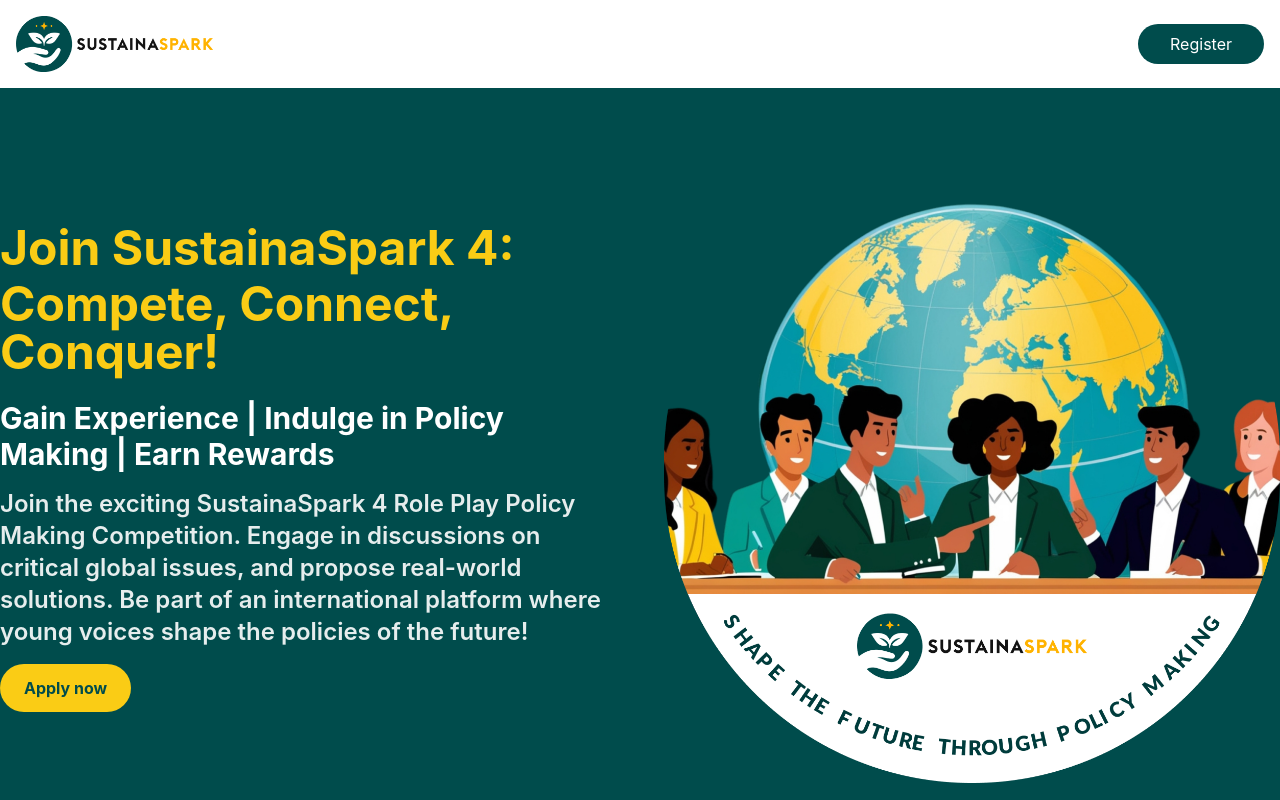
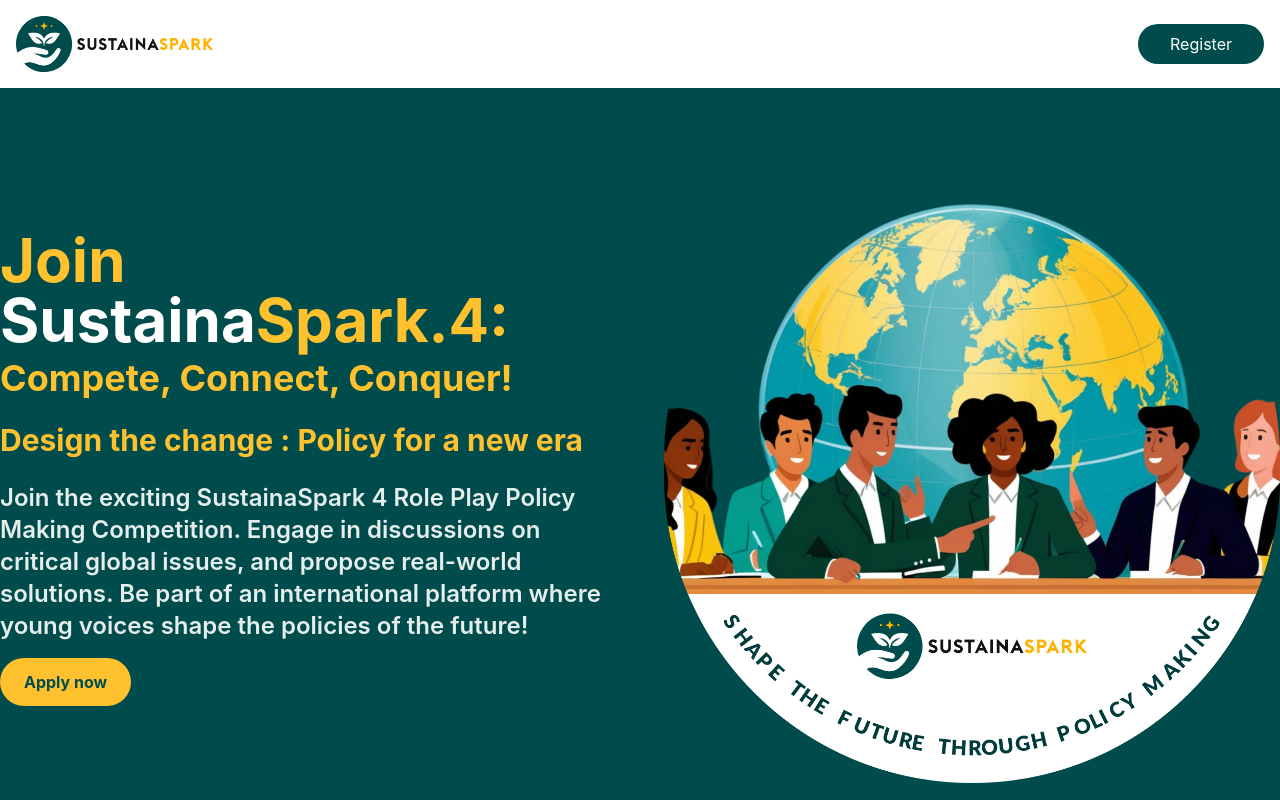
Before and after one commit to sushrut-patil/sustainaspark, a React (Create React App) app: page / in a window 1280 px wide. Shown: the top 800 px of the page. Built offline with nearby package versions, Linux system fonts and the light colour scheme.

Commit message:
Color and Event Theme Text Added

```diff
--- a/src/Components/GainsSection.js
+++ b/src/Components/GainsSection.js
@@ -22,7 +22,7 @@ const GainsSection = () => {
     <section className="bg-[#004C4C] py-10 md:py-16 relative overflow-hidden">
 
       {/* Header */}
-      <div className="bg-yellow-400 p-6 md:p-10">
+      <div className="bg-[#FFC12D] p-6 md:p-10">
         <h2
           style={{
             fontFamily: 'Lato',
--- a/src/Components/HomePageHero.js
+++ b/src/Components/HomePageHero.js
@@ -9,21 +9,21 @@ const HomepageHero = () => {
                 <div className="grid md:grid-cols-2 gap-6 md:gap-12 items-center">
                     {/* Left content */}
                     <div className="text-white space-y-4 md:space-y-6">
-                        <h1 className="font-bold text-2xl md:text-4xl lg:text-5xl text-yellow-400 font-lato leading-tight">
-                            Join SustainaSpark 4:
-                            <span className="block mt-2">Compete, Connect, Conquer!</span>
+                        <h1 className="font-bold text-2xl md:text-4xl lg:text-6xl text-[#FFC12D] text-400 font-lato leading-tight">
+                            Join <span className="text-white">Sustaina</span>Spark.4:
+                            <span className="block mt-2 text-2xl md:text-3xl lg:text-4xl font-bold">Compete, Connect, Conquer!</span>
                         </h1>
+                        <h2 className="text-2xl md:text-3xl lg:text-3xl font-bold font-lato leading-snug text-[#FFC12D] text-400">
+                            Design the change : Policy for a new era
+                        </h2>
                         <div className="space-y-3 md:space-y-4">
-                            <h2 className="text-xl md:text-2xl lg:text-3xl font-bold font-lato leading-snug">
-                                Gain Experience | Indulge in Policy Making | Earn Rewards
-                            </h2>
                             <p className="text-base md:text-lg lg:text-2xl font-roboto font-semibold leading-relaxed opacity-90">
                                 Join the exciting SustainaSpark 4 Role Play Policy Making Competition.
                                 Engage in discussions on critical global issues, and propose real-world solutions.
                                 Be part of an international platform where young voices shape the policies of the future!
                             </p>
                             <button
-                                className="bg-yellow-400 text-[#004C4C] px-6 py-3 rounded-full font-bold
+                                className="bg-[#FFC12D] text-[#004C4C] px-6 py-3 rounded-full font-bold
                                           hover:bg-yellow-300 transition-colors duration-300
                                           text-sm md:text-base"
                                 onClick={() => navigate('/register')}
```
